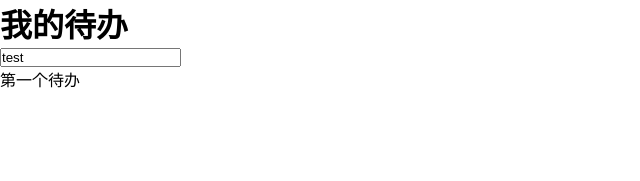
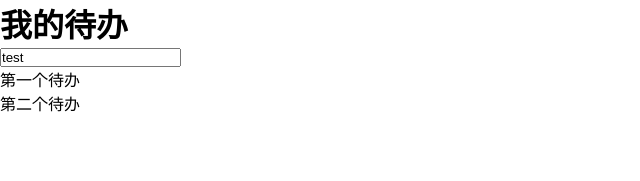
Before and after one commit to JasonShuYue/ToList-webpack-demo, a React (Create React App) app: page / in a window 1280 px wide. Shown: the top 181 px of the page, without its empty margins (0-640 px from the left). Built offline with nearby package versions, Linux system fonts and the light colour scheme.

Commit message:
add TodoInput and TodoItem Component

```diff
--- a/src/App.js
+++ b/src/App.js
@@ -1,5 +1,8 @@
 import React, { Component } from 'react';
-import logo from './logo.svg';
+
+import TodoInput from './TodoInput';
+import TodoItem from './TodoItem';
+
 import './App.css';
 
 class App extends Component {
@@ -8,23 +11,20 @@ class App extends Component {
     this.state = {
       newTodo: 'test',
       todoList: [
-        {id: 1, content: '第一个待办'}
+        {id: 1, content: '第一个待办'},
+        {id: 2, content: '第二个待办'}
       ]
     };
   }
 
-  onChange(event) {
-    this.setState({
-      ...this.state,
-      newTodo: event.target.value
-    });
-  }
 
   render() {
     let { todoList, newTodo } = this.state;
     let todos = todoList.map((item, index) => {
       return (
-          <li key={index}>{item.content}</li>
+          <li key={index}>
+            <TodoItem todoItem={item.content} />
+          </li>
       );
     });
 
@@ -32,7 +32,7 @@ class App extends Component {
       <div className="App">
         <h1>我的待办</h1>
         <div className="input-wrapper">
-          <input type="text" value={newTodo} onChange={this.onChange.bind(this)}/>
+          <TodoInput newTodo={newTodo} />
         </div>
         <ol className="todoList-wrapper">
           {todos}
--- /dev/null
+++ b/src/TodoInput.js
@@ -0,0 +1,18 @@
+import React, { Component } from 'react';
+
+
+class TodoInput extends  Component {
+    constructor(props) {
+        super(props);
+
+    }
+
+    render() {
+        let { newTodo } = this.props;
+        return(
+            <input type="text" value={newTodo} />
+        );
+    }
+}
+
+export default TodoInput;
--- /dev/null
+++ b/src/TodoItem.js
@@ -0,0 +1,17 @@
+import React, { Component } from 'react';
+
+
+class TodoItem extends  Component {
+    constructor(props) {
+        super(props);
+    }
+
+    render() {
+        let { todoItem } = this.props;
+        return(
+            <div>{todoItem}</div>
+        );
+    }
+}
+
+export default TodoItem;
```
